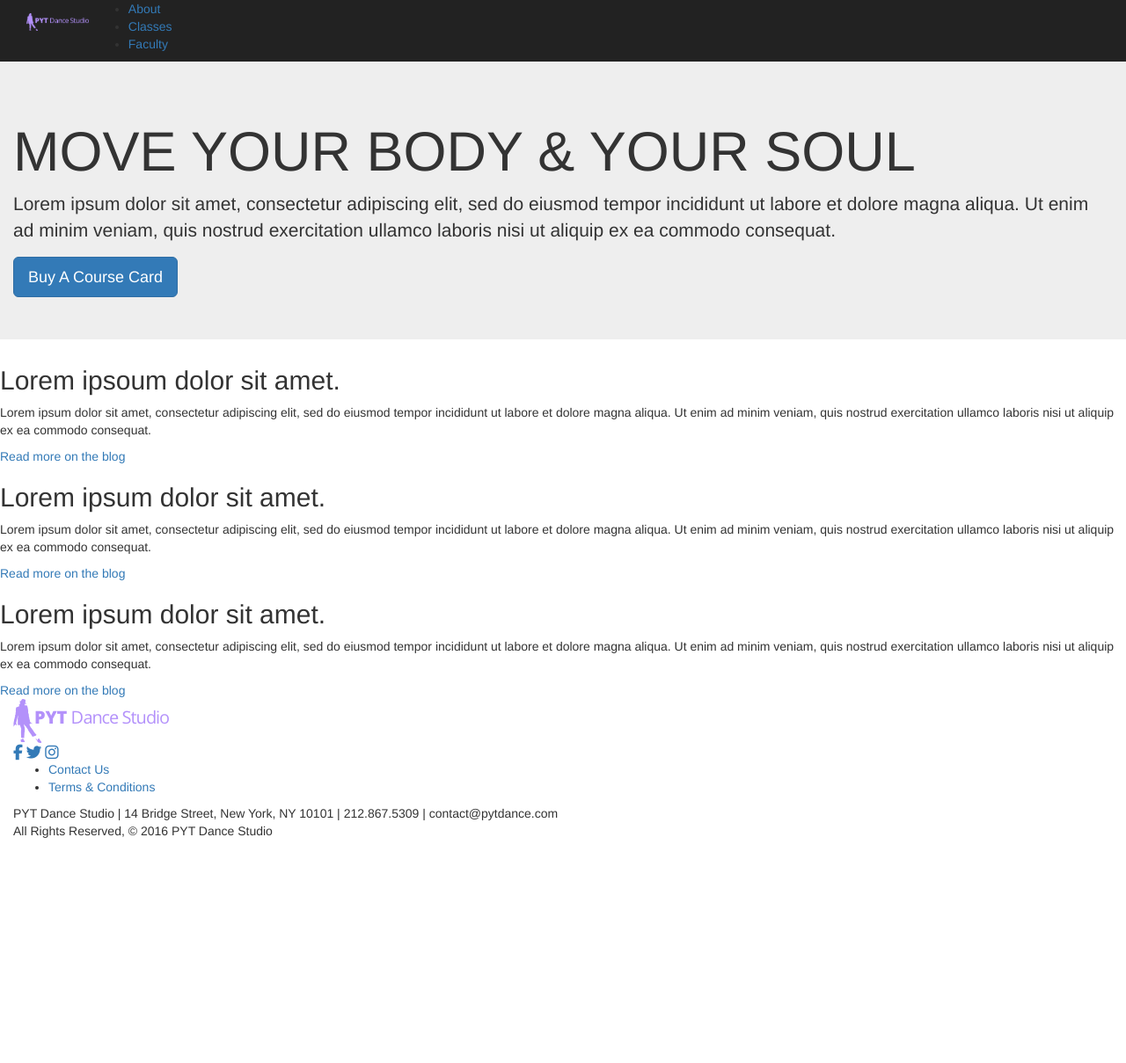
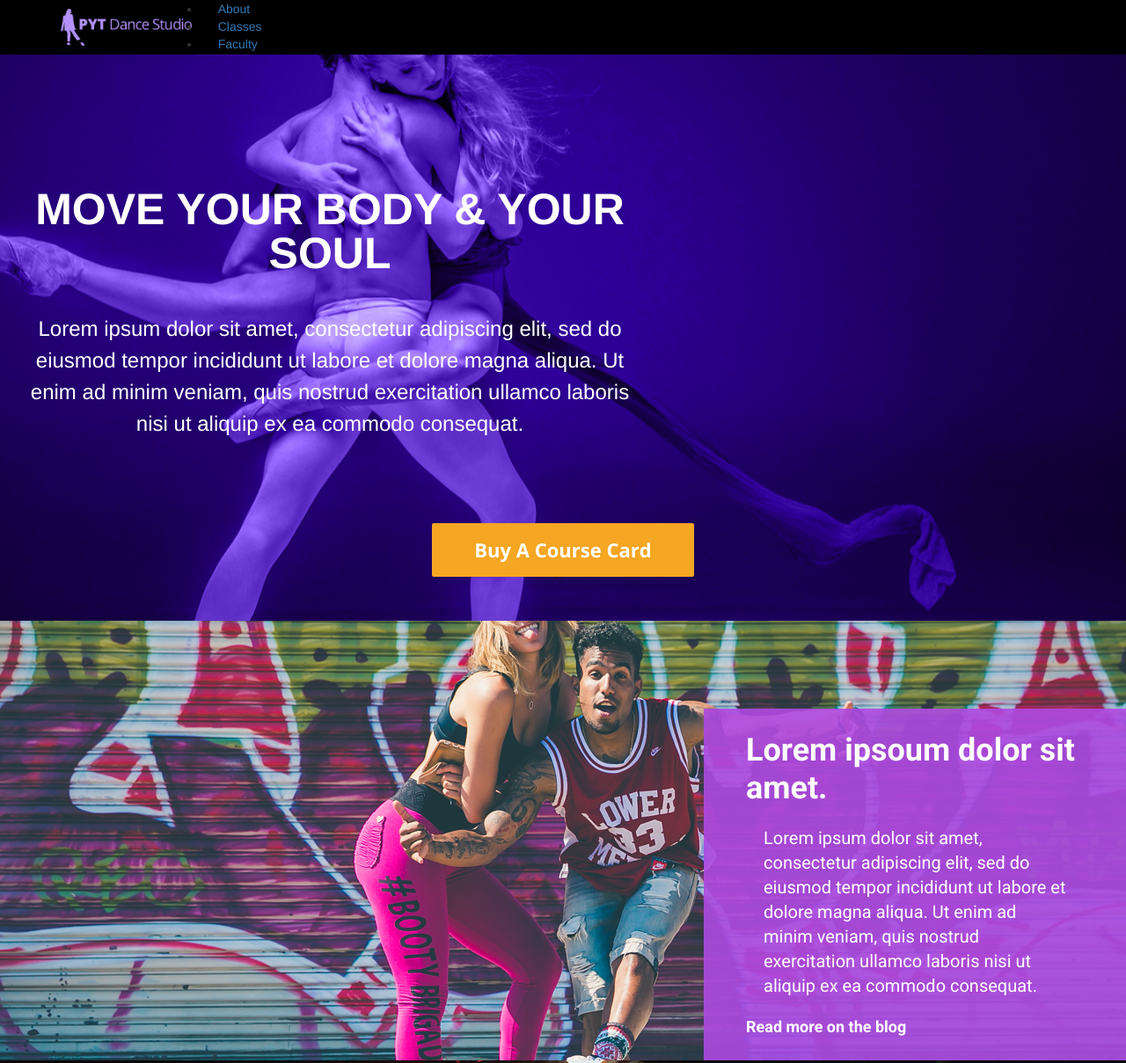
Before and after one commit to TiffanyMeryhew/pyt_dance_studio, a plain HTML site: page index.html in a window 1280 px wide. Shown: the top 1209 px of the page at 88% size. Before the commit the page ends 955 px from the top, so only its background shows below. Drawn offline with nearby package versions, Linux system fonts and the light colour scheme.

Commit message:
added css and pictures, still need to fix stuff

```diff
--- a/index.html
+++ b/index.html
@@ -18,7 +18,7 @@
           <img class="desktop-logo navbar-brand" src="resources/images/logo-color.png" alt="PYT Dance Studio logo">
         </a>
         <a href="index.html">
-          <img class="mobile-logo navbar-brand" src="resouces/images/logo-color.png" alt="">
+          <img class="mobile-logo navbar-brand" src="resouces/images/logo-mobile.png" alt="">
         </a>
         <ul>
           <!-- <li><a href="index.html">Home</a></li> -->
@@ -58,7 +58,7 @@
         </div>
       </section>
 
-      <section class="sevice backyard-dance">
+      <section class="service backyard-dance">
         <div class="section-content">
           <h2>Lorem ipsum dolor sit amet.</h2>
           <p>Lorem ipsum dolor sit amet, consectetur adipiscing elit, sed do eiusmod tempor incididunt ut labore et dolore magna aliqua. Ut enim ad minim veniam, quis nostrud exercitation ullamco laboris nisi ut aliquip ex ea commodo consequat.</p>
--- a/resources/css/style.css
+++ b/resources/css/style.css
@@ -2,3 +2,218 @@ html{
   font-size: 16px;
   font-family: "Roboto", sans-serif;
 }
+
+.jumbotron{
+  background-size: cover;
+  background-position: center;
+  text-align: center;
+  color: #fff;
+  padding: 0;
+  margin: 0;
+}
+
+.jumbotron h1 {
+  font-size: 3.125rem;
+  font-weight: bold;
+  line-height: 1;
+}
+
+.jumbotron p {
+  font-size: 1.5rem;
+  line-height: 1.5;
+}
+
+ /*navbar*/
+.navbar-inverse {
+  background-color: #000;
+}
+
+.nav li a {
+  padding: 0 20px;
+}
+
+.nav .container-fluid {
+  padding-left: 3.6875rem;
+  padding-right: 3.4375rem;
+  height: 3.875rem;
+}
+
+.navbar-brand {
+  padding: 10px;
+  height: 3.875rem;
+}
+
+.nav ul.nav a {
+  font-family: "Open Sans", sans-serif;
+  font-size: 1rem;
+  font-weight: bold;
+  color: #fff;
+}
+
+.nav ul.nav a:hover {
+  color: #fff;
+}
+
+.mobile-logo {
+  display: none;
+}
+
+.home-jumbotron {
+  background-image: url(../images/dancers-photo.png);
+  padding-top: 0;
+}
+
+.index-header-content {
+  margin-left: 0 auto;
+  width: 45rem;
+}
+
+.home-jumbotron h1{
+  margin-top: 9.4375rem;
+}
+
+.home-jumbotron p {
+  margin-top: 2.6875rem;
+}
+
+.home-jumbotron .btn {
+  margin-top: 5rem;
+  margin-bottom: 3.125rem;
+}
+
+.btn-primary {
+  border-radius: 2px;
+  border: none;
+  background-color: #f5a623;
+  font-family: "Open Sans", sans-serif;
+  font-size: 1.375rem;
+  font-weight: bold;
+  padding: 1rem 3rem;
+}
+
+.service {
+  height: 31.25rem;
+  display: flex;
+  justify-content: flex-end;
+  align-items: flex-end;
+  background-position: center;
+}
+
+.service .section-content {
+  font-family: "Open Sans", sans-serif;
+  width: 30rem;
+  height: 25rem;
+  display: flex;
+  flex-direction: column;
+  justify-content: center;
+  color: white;
+  padding: 5rem 3rem;
+}
+
+.service:nth-child(even) .section-content {
+  background-color: rgba(173, 74, 225, 0.9);
+}
+
+.service:nth-child(odd) .section-content {
+  background-color: rgba(173, 74, 226, 0.9);
+}
+
+.section-content h2,
+.section-content p,
+.section-content a {
+  font-family: "Roboto", sans-serif;
+  margin: 0;
+}
+
+.section-content h2 {
+  font-size: 2.25rem;
+  font-weight: bold;
+  line-height: 1.2;
+}
+
+.section-content p {
+  font-size: 1.25rem;
+  line-height: 1.4;
+  margin: 1.25rem;
+}
+
+.section-content a {
+  font-size: 1.125rem;
+  color: #fff;
+  font-weight: bold;
+}
+
+.break-dance {
+  background: url(../images/graffiti-photo.png) no-repeat center center;
+}
+
+.festival-tricks {
+  background: url(../images/fire-photo.png) no-repeat center center;
+}
+
+.backyard-dance {
+  background: url(../images/jump-photo.png) no-repeat center center;
+}
+
+/*footer*/
+footer {
+  background: url(../images/party-photo.png);
+  color: #fff;
+  font-size: .875rem;
+  letter-spacing: 0.7px;
+}
+
+.social {
+  width: 9.375rem;
+  display: flex;
+  justify-content: space-around;
+  text-align: center;
+}
+
+.footer-nav {
+  height: 3.125rem;
+  display: flex;
+  justify-content: space-around;
+  align-items: center;
+  padding: 10px 20px;
+}
+
+.footer-nav .desktop-logo {
+  height: 100%;
+  width: auto;
+}
+
+.footer-nav .contact-links {
+  padding: 0;
+  margin: 0;
+  list-style: none;
+}
+
+.contact-links li {
+  display: inline-block;
+}
+
+.information {
+  height: 15rem;
+  text-align: center;
+  padding-top: 5rem;
+}
+
+.contact {
+  margin-bottom: 1.25rem;
+}
+
+/*About page*/
+.about-jumbotron {
+  background-image: url(../images/workout-photo.png);
+}
+
+/*Classes page*/
+.classes-jumbotron {
+  background-image: url(../images/clasees-photo.png);
+}
+
+/*Faculty page*/
+.faculty-jumbotron {
+  background-image: url(../images/faculty-photo.png);
+}
```
Also changed, not shown: about.html (+4 -0 lines), classes.html (+4 -0 lines), faculty.html (+4 -0 lines).
